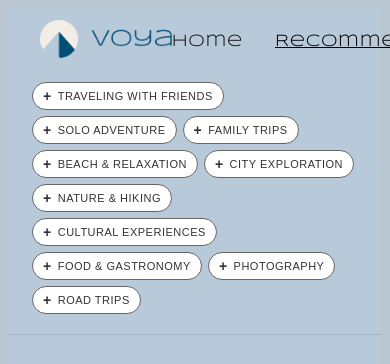
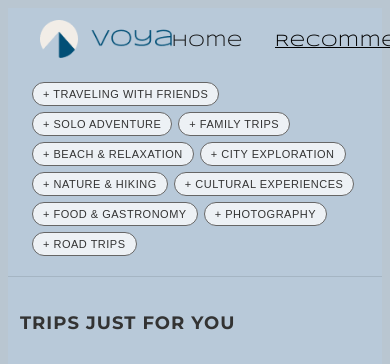
Before and after one commit to pedrorodrigues25/pw1-travel-tracker, a Vue app in the folder voya/: page /recommendations in a window 390 px wide. Shown: the top 364 px of the page. Built offline with nearby package versions, Linux system fonts and the light colour scheme; no server answers.

Commit message:
lista de interesses

```diff
--- a/voya/src/components/RecomendationsPage.vue
+++ b/voya/src/components/RecomendationsPage.vue
@@ -127,237 +127,4 @@
 </script>
 
 <style src="../css/NavBar.css"></style>
-<style scoped>
-.recommendations-page {
-  min-height: 100vh;
-  background-color: #b8c9d9;
-  padding-bottom: 40px;
-}
-
-/* Filters Section */
-.filters-section {
-  background-color: #b8c9d9;
-  padding: 20px 24px;
-  border-bottom: 1px solid rgba(0, 0, 0, 0.1);
-}
-
-.filters-container {
-  display: flex;
-  gap: 12px;
-  flex-wrap: wrap;
-  max-width: 1400px;
-  margin: 0 auto;
-  align-items: center;
-}
-
-.filter-tag {
-  padding: 8px 16px;
-  border: 1px solid #666;
-  background-color: #ffffff;
-  color: #333;
-  border-radius: 20px;
-  font-size: 13px;
-  font-weight: 500;
-  cursor: pointer;
-  transition: all 0.3s ease;
-  white-space: nowrap;
-  text-transform: uppercase;
-  letter-spacing: 0.5px;
-  display: flex;
-  align-items: center;
-  gap: 6px;
-}
-
-.filter-icon {
-  font-size: 14px;
-  font-weight: 700;
-  display: inline-flex;
-  align-items: center;
-  justify-content: center;
-}
-
-.filter-tag:hover {
-  background-color: #f0f4fa;
-  border-color: #0077ff;
-}
-
-.filter-tag.active {
-  background-color: #0077ff;
-  color: #ffffff;
-  border-color: #0077ff;
-  font-weight: 600;
-}
-
-/* Recommendations Content */
-.recommendations-content {
-  padding: 40px 24px;
-  max-width: 1400px;
-  margin: 0 auto;
-}
-
-.section-title {
-  font-size: 20px;
-  font-weight: 700;
-  color: #333;
-  text-transform: uppercase;
-  letter-spacing: 1px;
-  margin-bottom: 32px;
-  text-align: left;
-}
-
-/* Grid of Recommendations */
-.recommendations-grid {
-  display: grid;
-  grid-template-columns: repeat(auto-fill, minmax(300px, 1fr));
-  gap: 24px;
-}
-
-/* Individual Card */
-.recommendation-card {
-  background-color: #ffffff;
-  border-radius: 12px;
-  overflow: hidden;
-  box-shadow: 0 2px 8px rgba(0, 0, 0, 0.1);
-  transition: transform 0.3s ease, box-shadow 0.3s ease;
-  cursor: pointer;
-}
-
-.recommendation-card:hover {
-  transform: translateY(-8px);
-  box-shadow: 0 8px 24px rgba(0, 0, 0, 0.15);
-}
-
-/* Card Image */
-.card-image {
-  width: 100%;
-  height: 180px;
-  background-size: cover;
-  background-position: center;
-  background-color: #e0e0e0;
-  position: relative;
-  overflow: hidden;
-}
-
-.card-overlay {
-  position: absolute;
-  top: 0;
-  left: 0;
-  right: 0;
-  bottom: 0;
-  background: linear-gradient(135deg, rgba(0, 0, 0, 0.1) 0%, rgba(0, 0, 0, 0.2) 100%);
-}
-
-/* Card Content */
-.card-content {
-  padding: 20px;
-  display: flex;
-  flex-direction: column;
-  gap: 12px;
-  position: relative;
-}
-
-.card-title {
-  font-size: 16px;
-  font-weight: 700;
-  color: #1a1a1a;
-  margin: 0;
-  text-transform: uppercase;
-  letter-spacing: 0.5px;
-}
-
-.card-description {
-  font-size: 13px;
-  color: #666;
-  margin: 0;
-  line-height: 1.5;
-  flex-grow: 1;
-}
-
-/* Card Button */
-.card-button {
-  align-self: flex-start;
-  width: 36px;
-  height: 36px;
-  border-radius: 50%;
-  background-color: #0077ff;
-  border: none;
-  cursor: pointer;
-  display: flex;
-  align-items: center;
-  justify-content: center;
-  transition: all 0.3s ease;
-  margin-top: 8px;
-}
-
-.card-button:hover {
-  background-color: #005cbf;
-  transform: scale(1.1);
-}
-
-.button-icon {
-  color: #ffffff;
-  font-size: 18px;
-  font-weight: 700;
-}
-
-/* No Recommendations */
-.no-recommendations {
-  text-align: center;
-  padding: 60px 20px;
-  color: #666;
-}
-
-.no-recommendations p {
-  font-size: 16px;
-  margin: 0;
-}
-
-/* Responsive Design */
-@media (max-width: 768px) {
-  .recommendations-grid {
-    grid-template-columns: repeat(auto-fill, minmax(250px, 1fr));
-    gap: 16px;
-  }
-
-  .filters-container {
-    gap: 8px;
-  }
-
-  .filter-tag {
-    font-size: 12px;
-    padding: 6px 12px;
-  }
-
-  .section-title {
-    font-size: 18px;
-  }
-
-  .card-title {
-    font-size: 14px;
-  }
-
-  .card-description {
-    font-size: 12px;
-  }
-}
-
-@media (max-width: 480px) {
-  .recommendations-content {
-    padding: 20px 12px;
-  }
-
-  .recommendations-grid {
-    grid-template-columns: 1fr;
-    gap: 12px;
-  }
-
-  .filters-container {
-    gap: 6px;
-  }
-
-  .filter-tag {
-    font-size: 11px;
-    padding: 5px 10px;
-  }
-}
-</style>
+<style src="../css/RecomendationsPage.css"></style>
--- a/voya/src/css/RecomendationsPage.css
+++ b/voya/src/css/RecomendationsPage.css
@@ -4,7 +4,6 @@
   padding-bottom: 40px;
 }
 
-/* Filters Section */
 .filters-section {
   background-color: #b8c9d9;
   padding: 20px 24px;
@@ -23,7 +22,7 @@
 .filter-tag {
   padding: 8px 16px;
   border: 1px solid #666;
-  background-color: #ffffff;
+  background-color: #ffffffbe;
   color: #333;
   border-radius: 20px;
   font-size: 13px;
@@ -37,17 +36,16 @@
 
 .filter-tag:hover {
   background-color: #f0f4fa;
-  border-color: #0077ff;
+  border-color: #d9d9d9;
 }
 
 .filter-tag.active {
-  background-color: #0077ff;
+  background-color: #014f76;
   color: #ffffff;
-  border-color: #0077ff;
+  border-color: #d9d9d9;
   font-weight: 600;
 }
 
-/* Recommendations Content */
 .recommendations-content {
   padding: 40px 24px;
   max-width: 1400px;
@@ -64,14 +62,12 @@
   text-align: left;
 }
 
-/* Grid of Recommendations */
 .recommendations-grid {
   display: grid;
   grid-template-columns: repeat(auto-fill, minmax(300px, 1fr));
   gap: 24px;
 }
 
-/* Individual Card */
 .recommendation-card {
   background-color: #ffffff;
   border-radius: 12px;
```
